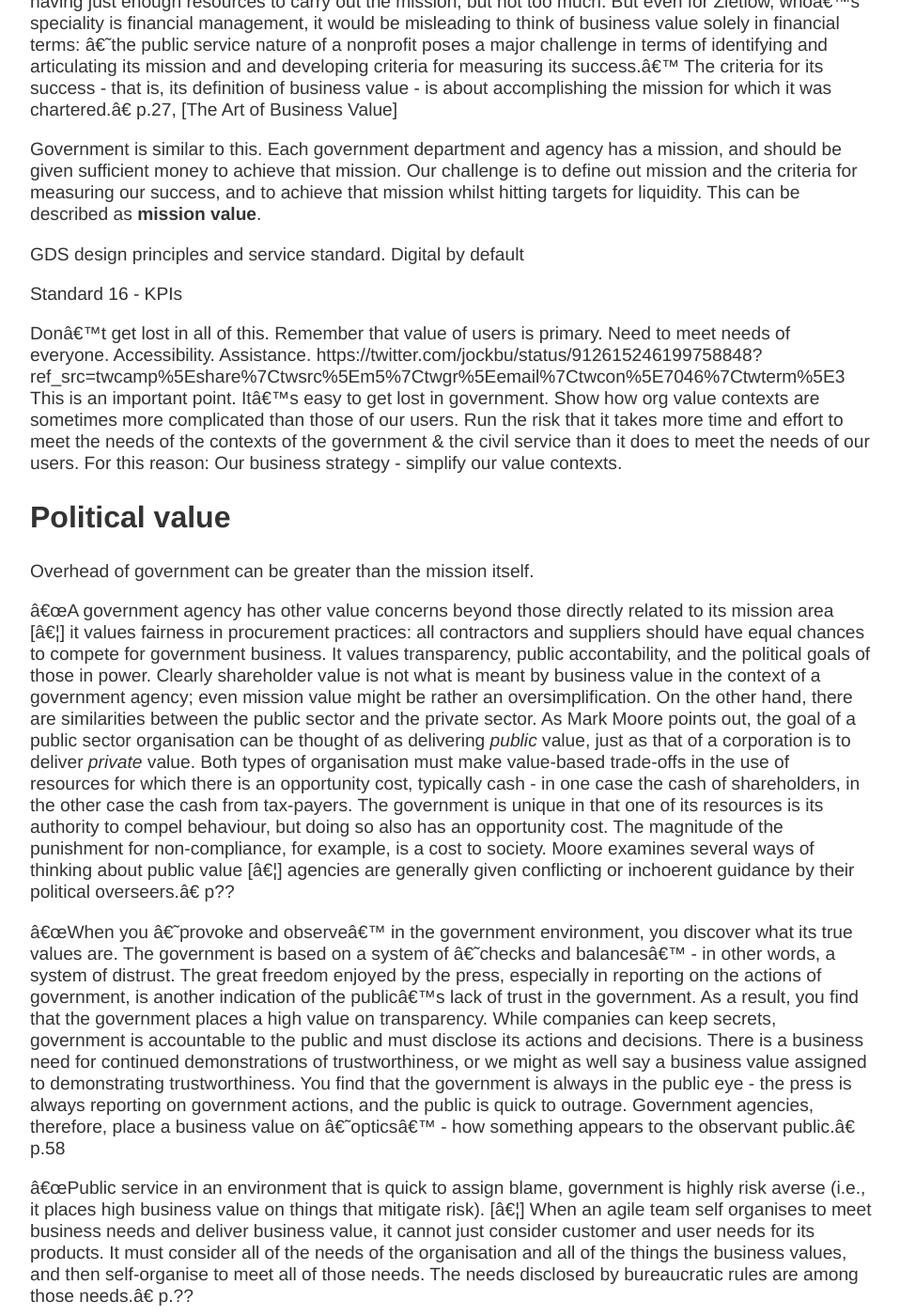
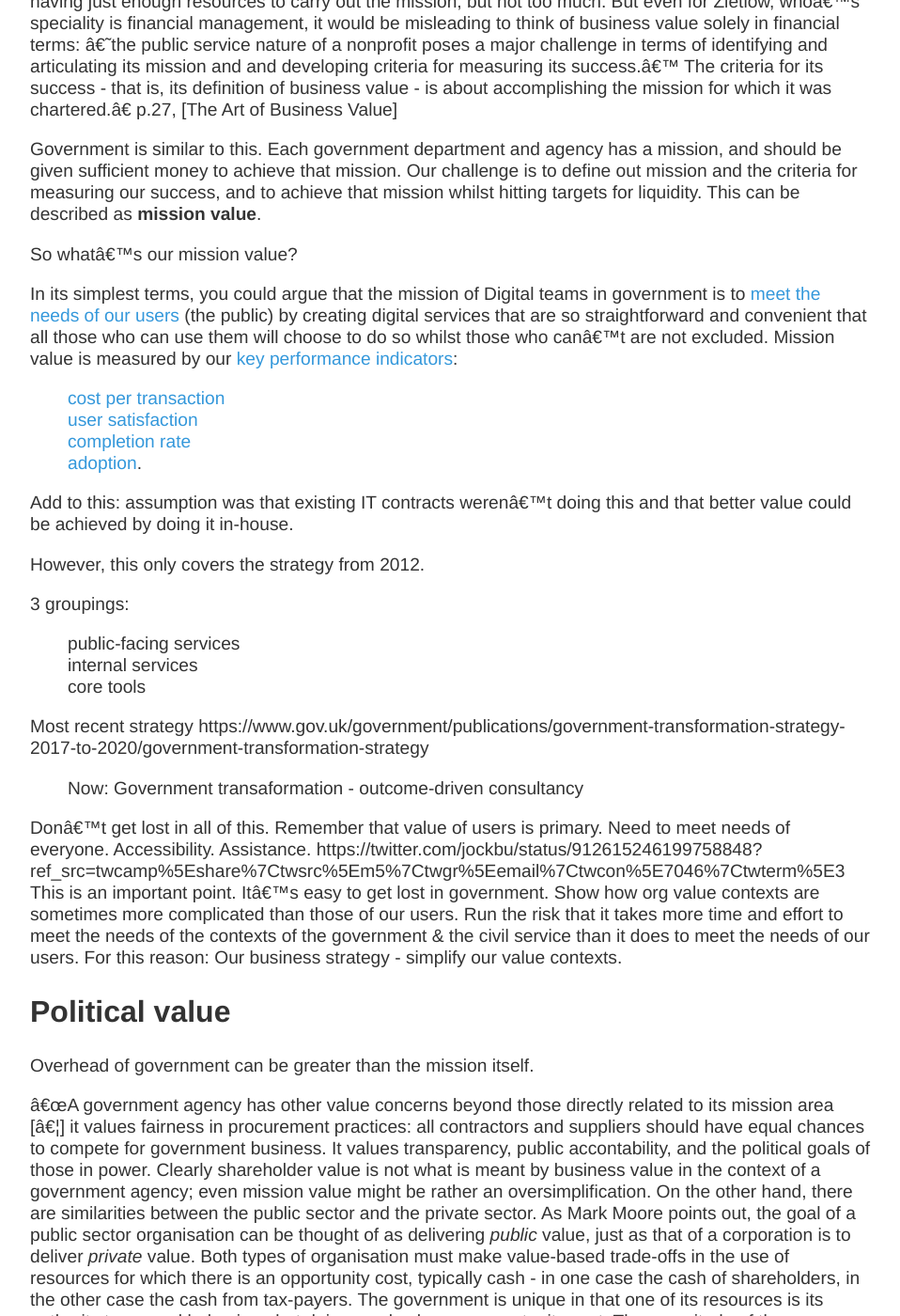
Before and after one commit to scottcolfer/scottcolfer.github.io, a Jekyll site: the page built from _posts/2018-03-02-value-context.md, in a window 1280 px wide and 1400 px high, scrolled down 1969 px. Shown: the whole window at 94% size, without its empty margins (160-1118 px from the left). Built offline with Jekyll 4.4.1, drawn with Linux system fonts in a browser that asks for light colours.

Commit message:
Update 2018-03-02-value-context.md

```diff
--- a/_posts/2018-03-02-value-context.md
+++ b/_posts/2018-03-02-value-context.md
@@ -45,10 +45,27 @@ We can begin the definition of business value in government by looking at non-pr
 
 Government is similar to this. Each government department and agency has a mission, and should be given sufficient money to achieve that mission. Our challenge is to define out mission and the criteria for measuring our success, and to achieve that mission whilst hitting targets for liquidity. This can be described as **mission value**.
 
-GDS design principles and service standard.
-Digital by default
+So what's our mission value?
 
-Standard 16 - KPIs
+In its simplest terms, you could argue that the mission of Digital teams in government is to [meet the needs of our users](https://www.gov.uk/guidance/government-design-principles#start-with-user-needs) (the public) by creating digital services that are so straightforward and convenient that all those who can use them will choose to do so whilst those who can’t are not excluded. Mission value is measured by our [key performance indicators](https://www.gov.uk/service-manual/service-standard/identify-performance-indicators):
+
+- [cost per transaction](https://www.gov.uk/service-manual/measuring-success/measuring-cost-per-transaction)
+- [user satisfaction](https://www.gov.uk/service-manual/measuring-success/measuring-user-satisfaction)
+- [completion rate](https://www.gov.uk/service-manual/measuring-success/measuring-completion-rate)
+- [adoption](https://www.gov.uk/service-manual/helping-people-to-use-your-service/encouraging-people-to-use-your-digital-service).
+
+Add to this: assumption was that existing IT contracts weren't doing this and that better value could be achieved by doing it in-house.
+
+However, this only covers the strategy from 2012.
+
+3 groupings:
+
+- public-facing services
+- internal services
+- core tools
+
+Most recent strategy https://www.gov.uk/government/publications/government-transformation-strategy-2017-to-2020/government-transformation-strategy
+- Now: Government transaformation - outcome-driven consultancy
 
 Don't get lost in all of this.
 Remember that value of users is primary. Need to meet needs of everyone. Accessibility. Assistance.
```
